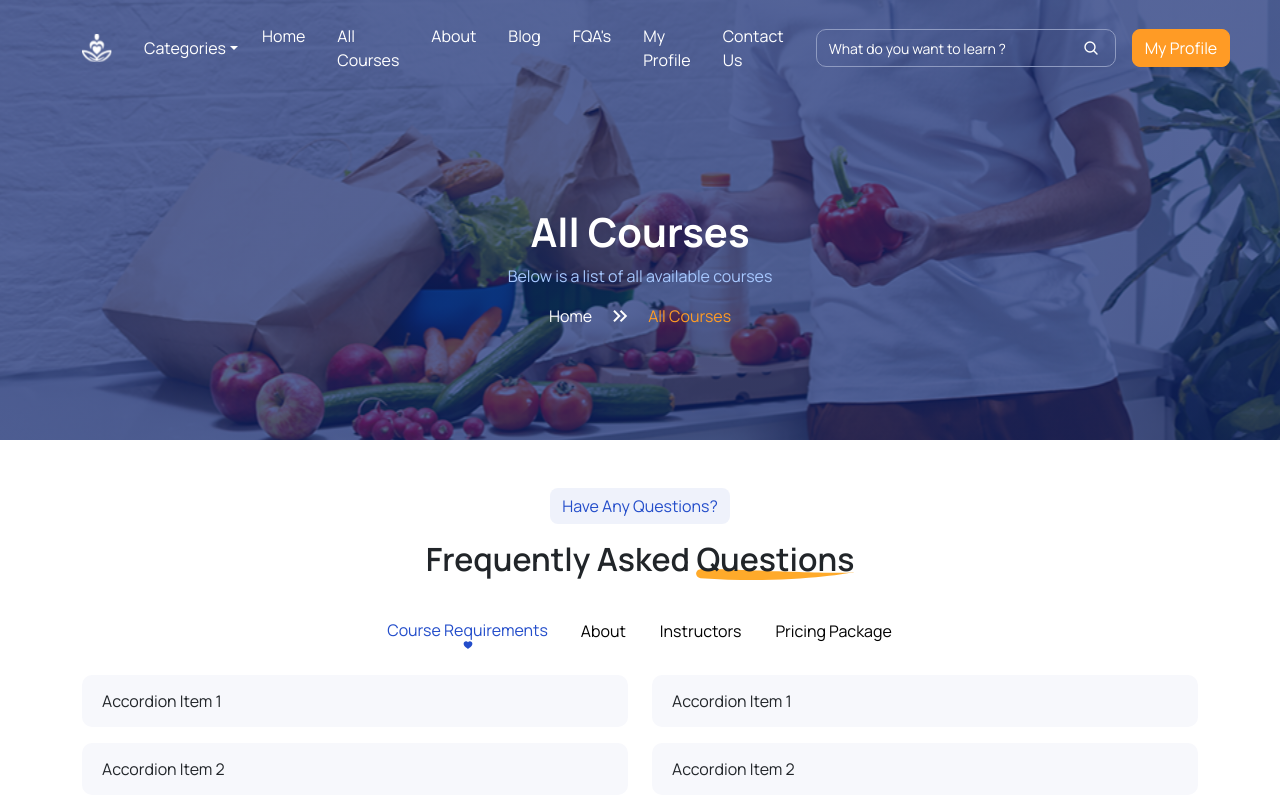
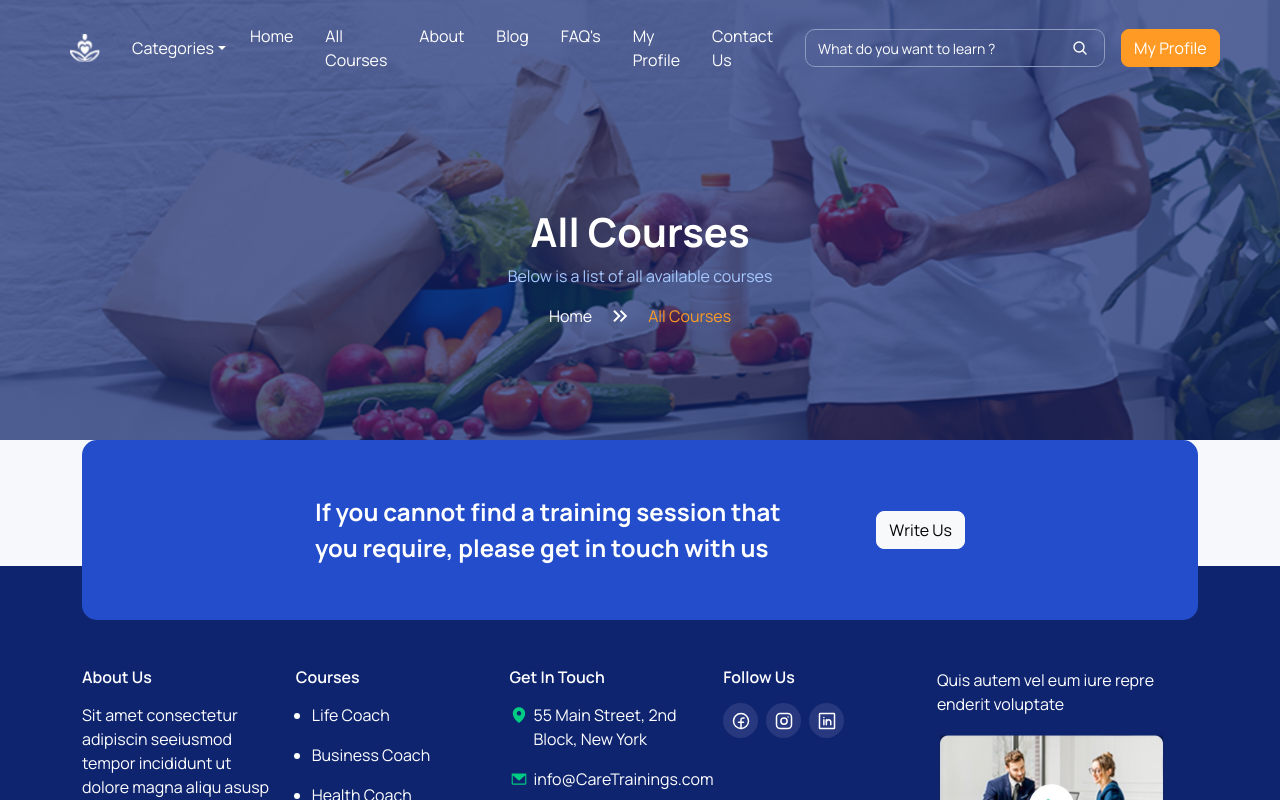
Before and after one commit to imharshm/my-academy, a React (Create React App) app: page /Faq in a window 1280 px wide. Shown: the top 800 px of the page. Built offline with nearby package versions, Linux system fonts and the light colour scheme.

Commit message:
spacing and alignment

```diff
--- a/src/App.js
+++ b/src/App.js
@@ -23,7 +23,7 @@ const App = () => {
         <Route path="/MyCourses" exact element={<MyCourses />} />
         <Route path="/CoursesDetails" exact element={<CoursesDetails />} />
         <Route path="/Blog" exact element={<Blog />} />
-        <Route path="/Faq" exact element={<FAQs />} />
+        <Route path="/Faq's" exact element={<FAQs />} />
       </Routes>
       <Footer />
     </Router>
--- a/src/assets/css/main.scss
+++ b/src/assets/css/main.scss
@@ -142,7 +142,7 @@ body {
     }
     .navbar-toggler {
       .navbar-toggler-icon {
-        @include media-breakpoint-down(md) {
+        @include media-breakpoint-down(lg) {
           filter: invert(1) brightness(16) saturate(0.5);
         }
       }
@@ -183,6 +183,7 @@ body {
     margin: 0 0.5rem;
   }
   .navbar-toggler {
+    border: none;
     &:focus {
       outline: none;
       box-shadow: none;
--- a/src/components/Blog.js
+++ b/src/components/Blog.js
@@ -17,7 +17,7 @@ const Blog = () => {
         <Row>
           {[...Array(4)].map((_, i) => {
             return (
-              <Col className="courses-card" xs={12} md={3} key={i}>
+              <Col className="courses-card" xs={12} md={4} lg={3} key={i}>
                 <CourseCard timing="Jan 24, 2024" />
               </Col>
             );
--- a/src/components/Courses/allCourses.scss
+++ b/src/components/Courses/allCourses.scss
@@ -7,7 +7,8 @@
   height: 180px;
   display: flex;
   justify-content: center;
-  @include media-breakpoint-down(md) {
+  padding: 1.5rem;
+  @include media-breakpoint-down(lg) {
     height: 120px;
     padding: 1.2rem;
   }
@@ -18,7 +19,7 @@
     justify-content: space-evenly;
     h4 {
       line-height: 1.5;
-      @include media-breakpoint-down(md) {
+      @include media-breakpoint-down(lg) {
         font-size: 14px;
       }
     }
--- a/src/components/FAQs.js
+++ b/src/components/FAQs.js
@@ -150,7 +150,7 @@ const FAQs = () => {
                       name="group1"
                       type="radio"
                       id="agree"
-                      className="mb-3 mb-md-0"
+                      className="mb-3 mb-md-0 order-md-1"
                     />
                   </Form.Group>
                 </Row>
--- a/src/components/Footer.js
+++ b/src/components/Footer.js
@@ -43,7 +43,7 @@ const Footer = ({ writeUs }) => {
       {pathname !== "/" && <WriteUs />}
       <Container>
         <Row className="footer-top">
-          <Col xs={12} md={9}>
+          <Col xs={12} lg={9}>
             <Row>
               <Col xs={6} md={3} className="order-4 order-md-0">
                 <h6>About Us</h6>
@@ -100,7 +100,7 @@ const Footer = ({ writeUs }) => {
               </Col>
             </Row>
           </Col>
-          <Col xs={12} md={3} className="d-none d-md-block">
+          <Col xs={12} md={3} className="d-none d-lg-block">
             <p>Quis autem vel eum iure repre enderit voluptate</p>
             <img src={DummyImg} alt="" />
             <Button variant="link" className="text-white text-decoration-none p-0 mt-2">
--- a/src/components/Header.js
+++ b/src/components/Header.js
@@ -1,19 +1,28 @@
 import React from "react";
 import classNames from "classnames";
 import { Link, useLocation } from "react-router-dom";
-import { Button, Container, Form, InputGroup, Nav, Navbar, NavDropdown } from "react-bootstrap";
+import {
+  Button,
+  Container,
+  Form,
+  InputGroup,
+  Nav,
+  Navbar,
+  NavDropdown,
+  Offcanvas,
+} from "react-bootstrap";
 import logo from "../assets/img/logo.svg";
 import logoLight from "../assets/img/logo-light.svg";
 import Search from "../assets/img/banner/search.svg";
 
 const Header = () => {
-  const menuList = ["Home", "All Courses", "About", "Blog", "FQA's", "My Profile", "Contact Us"];
+  const menuList = ["Home", "All Courses", "About", "Blog", "FAQ's", "My Profile", "Contact Us"];
   const pathname = useLocation().pathname;
 
   return (
     <Container fluid className={classNames("p-0", { "header-bg": pathname !== "/" })}>
-      <Navbar collapseOnSelect expand="lg">
-        <Container>
+      <Navbar collapseOnSelect expand="xl">
+        <Container className="p-0">
           <Navbar.Brand href="#home">
             <img
               alt=""
@@ -24,9 +33,19 @@ const Header = () => {
             />
             {pathname === "/" && "My Academy"}
           </Navbar.Brand>
-          <Navbar.Toggle aria-controls="responsive-navbar-nav" className="border-0 p-0" />
-          <Navbar.Collapse className="mt-3 mt-md-0">
-            <NavDropdown title="Categories" className={classNames({ "mx-md-4": pathname === "/" })}>
+          <Navbar.Offcanvas
+            id={`offcanvasNavbar-expand-xl`}
+            aria-labelledby={`offcanvasNavbarLabel-expand-xl`}
+            placement="end"
+          >
+            <Offcanvas.Header closeButton>
+              <Offcanvas.Title id={`offcanvasNavbarLabel-expand-xl`}>My Academy</Offcanvas.Title>
+            </Offcanvas.Header>
+            <Offcanvas.Body className="align-items-center pt-0">
+              <NavDropdown
+                title="Categories"
+                className={classNames("mb-2 mb-xl-0", { "mx-xl-4": pathname === "/" })}
+              >
                 <NavDropdown.Item href="#action/3.1">Action</NavDropdown.Item>
                 <NavDropdown.Item href="#action/3.2">Another action</NavDropdown.Item>
                 <NavDropdown.Item href="#action/3.3">Something</NavDropdown.Item>
@@ -46,7 +65,9 @@ const Header = () => {
                   );
                 })}
               </Nav>
-            <Nav className="d-flex flex-row mt-3 mt-md-0 ms-auto">
+            </Offcanvas.Body>
+          </Navbar.Offcanvas>
+          <Nav className="d-flex flex-row  ms-auto">
             {pathname === "/" && (
               <>
                 <Button variant="primary" className="me-2">
@@ -59,7 +80,7 @@ const Header = () => {
             )}
             {pathname !== "/" && (
               <>
-                  <InputGroup className="header-input">
+                <InputGroup className="header-input d-none d-lg-flex">
                   <Form.Control
                     placeholder="What do you want to learn ?"
                     aria-label="Recipient's username"
@@ -75,7 +96,7 @@ const Header = () => {
               </>
             )}
           </Nav>
-          </Navbar.Collapse>
+          <Navbar.Toggle aria-controls={`offcanvasNavbar-expand-xl`} />
         </Container>
       </Navbar>
       {pathname !== "/" && (
--- a/src/components/Home/home.scss
+++ b/src/components/Home/home.scss
@@ -55,7 +55,7 @@
     position: absolute;
     top: 40%;
     right: 50%;
-    @include media-breakpoint-down(md) {
+    @include media-breakpoint-down(lg) {
       position: static;
       width: 100px;
       font-size: 12px;
@@ -80,9 +80,16 @@
     background: url("../../assets/img/banner/banner-small.svg") bottom/500px no-repeat;
     width: 100%;
     height: 100%;
+    background-position: bottom right;
+    @include media-breakpoint-down(lg) {
+      // height: 300px;
+      background-size: contain;
+      background-position: bottom;
+    }
     @include media-breakpoint-down(md) {
       height: 300px;
-      background-size: 375px;
+      background-size: contain;
+      background-position: bottom;
     }
   }
 }
--- a/src/components/Home/index.js
+++ b/src/components/Home/index.js
@@ -70,7 +70,7 @@ const Home = () => {
                   Innovative, flexible and affordable e-learning for health and social care
                   providers. Learn any time, any place.
                 </p>
-                <InputGroup className="d-none d-md-flex mb-3">
+                <InputGroup className="d-none d-lg-flex mb-3">
                   <Form.Control
                     placeholder="What do you want to learn ?"
                     aria-label="Recipient's username"
@@ -81,7 +81,7 @@ const Home = () => {
                   </Button>
                 </InputGroup>
                 <div className="d-flex justify-content-between">
-                  <div className="d-flex flex-column flex-md-row">
+                  <div className="d-flex flex-column flex-lg-row">
                     <Button variant="warning" className="text-white me-md-3">
                       FInd Out More
                     </Button>
@@ -118,7 +118,7 @@ const Home = () => {
           <Row>
             {topCategories.map((category) => {
               return (
-                <Col className="category-card" xs={12} md={4} key={category.title}>
+                <Col className="category-card" xs={12} md={4} lg={3} key={category.title}>
                   <Card>
                     <img src={category.icon} alt="" />
                     <div>
--- a/src/components/common/CoursesTab.js
+++ b/src/components/common/CoursesTab.js
@@ -9,7 +9,7 @@ const CoursesTab = () => {
         <Row>
           {[...Array(8)].map((_, i) => {
             return (
-              <Col className="courses-card" xs={12} md={3} key={i}>
+              <Col className="courses-card" xs={12} md={4} lg={3} key={i}>
                 <CourseCard footer timing="45-60 Min" />
               </Col>
             );
```
Lines whose indentation alone changed are shown as unchanged.
